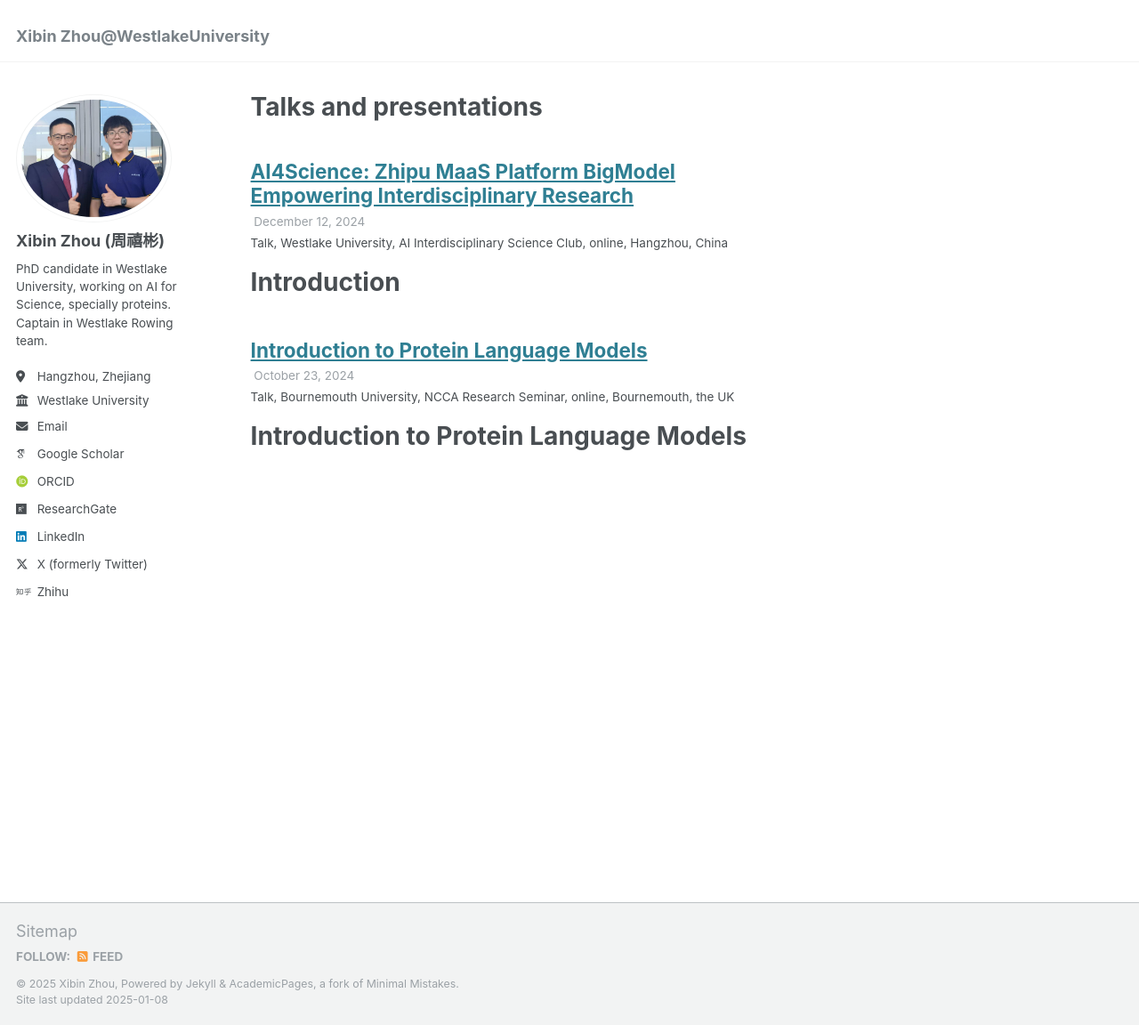
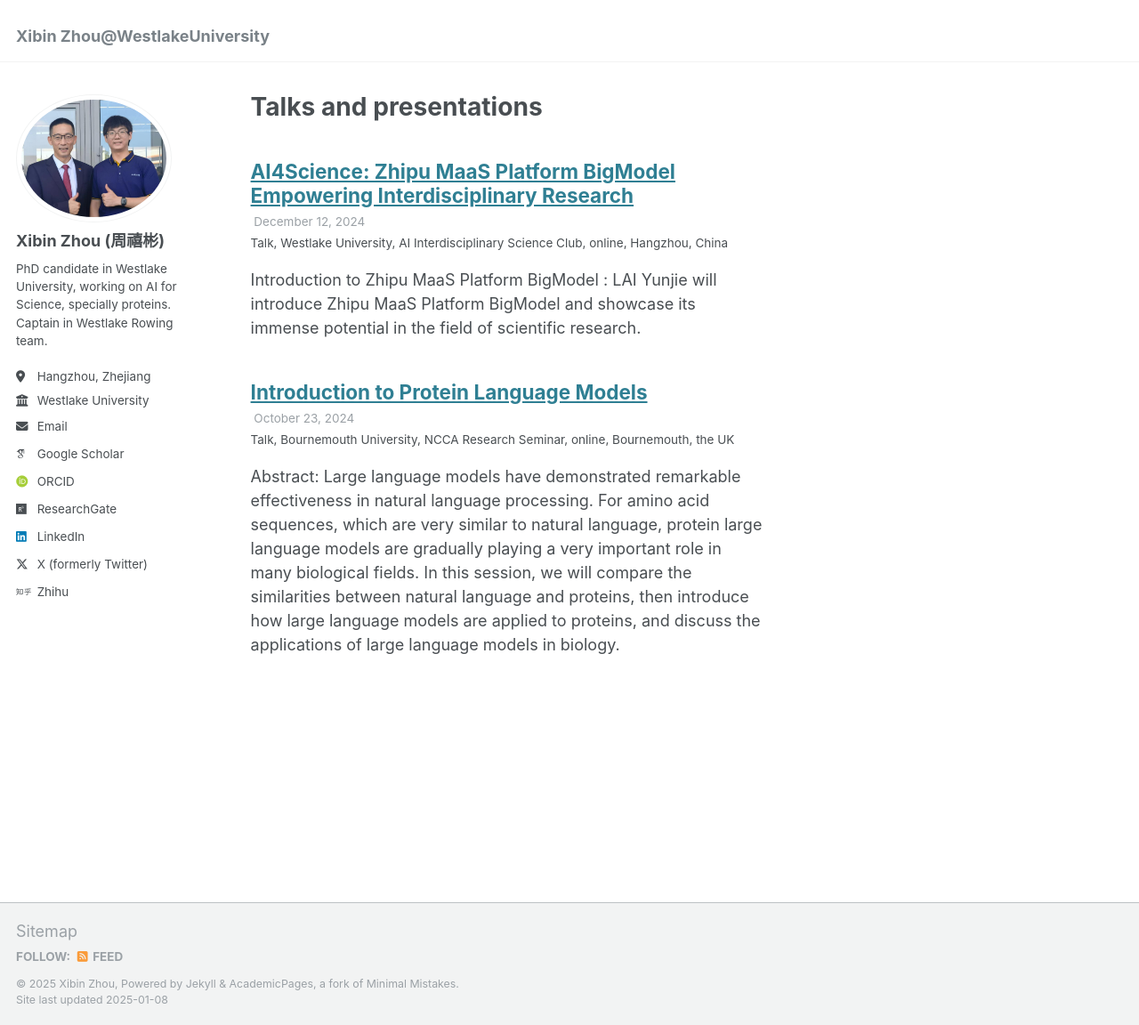
Before and after one commit to zhoubay/zhoubay.github.io, a Jekyll site: the page built from _pages/talks.html, in a window 1280 px wide and 1152 px high. Shown: the whole window at 89% size. Built offline with Jekyll 4.4.1, drawn with Linux system fonts in a browser that asks for light colours; some web fonts are replaced.

Commit message:
change talks

```diff
--- a/_talks/2024-10-23-NCCA-talk.md
+++ b/_talks/2024-10-23-NCCA-talk.md
@@ -8,9 +8,6 @@ date: 2024-10-23
 location: "Bournemouth, the UK"
 ---
 
-# Introduction to Protein Language Models
-
-
 Abstract: Large language models have demonstrated remarkable effectiveness in natural language processing. For amino acid sequences, which are very similar to natural language, protein large language models are gradually playing a very important role in many biological fields. In this session, we will compare the similarities between natural language and proteins, then introduce how large language models are applied to proteins, and discuss the applications of large language models in biology.
 
 This is the poster:
--- a/_talks/2024-12-12-GLM-talk.md
+++ b/_talks/2024-12-12-GLM-talk.md
@@ -8,9 +8,6 @@ date: 2024-12-12
 location: "Hangzhou, China"
 ---
 
-# Introduction
-
-
 Introduction to Zhipu MaaS Platform BigModel : LAI Yunjie will introduce Zhipu MaaS Platform BigModel and showcase its immense potential in the field of scientific research.
 
 Discussion on Zhipu Research Scenarios: BigModel Solution Archietect MAO Xin will share examples of Zhipu GLM in the field of scientific research, helping students gain a deeper understanding of how artificial intelligence can facilitate scientific discovery.
```
